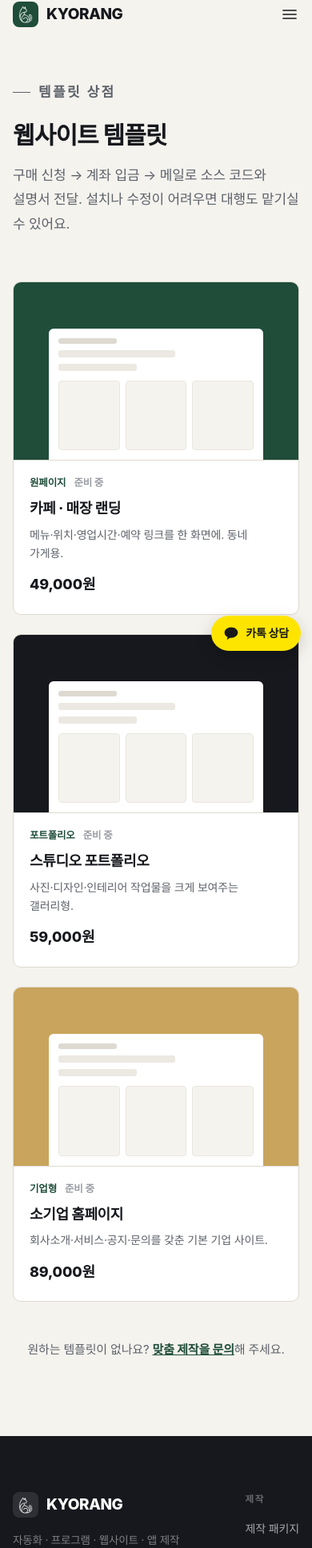
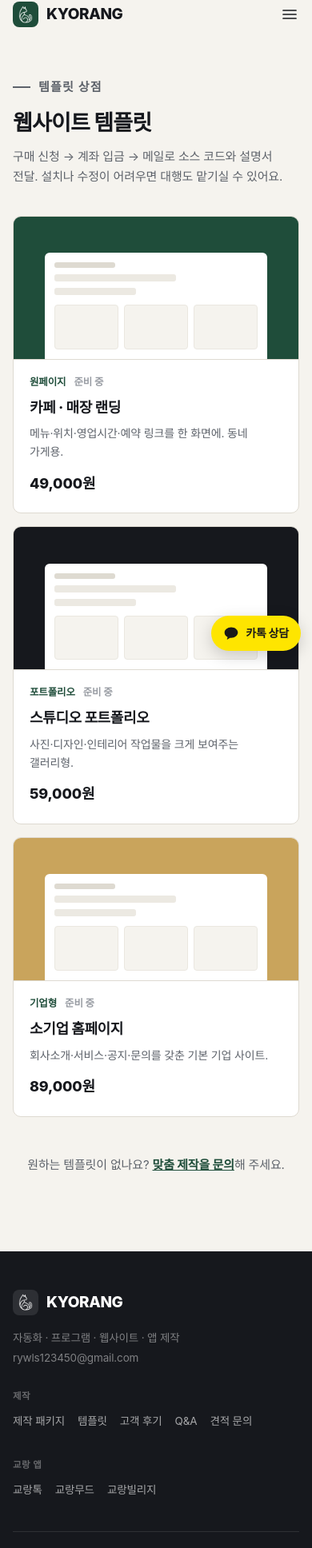
Before and after one commit to kyojin00/kyorang-www, a Next.js app: page /templates in a window 390 px wide. Shown: the part 16-1952 px from the top of the page at 80% size. Built offline with nearby package versions, Linux system fonts and the light colour scheme; a web font is replaced by a local one.

Commit message:
모바일 화면 다듬기: 히어로·서비스·푸터 배치, 한글 라벨 자간
Co-Authored-By: Claude Opus 5.5 <noreply@anthropic.com>
Claude-Session: https://claude.ai/code/session_011SDeKAK3VFFfCiuMceXvoX

```diff
--- a/src/app/globals.css
+++ b/src/app/globals.css
@@ -40,7 +40,7 @@ svg{display:block;}
 .wrap.narrow{max-width:820px;}
 
 /* 섹션 머리 작은 글씨 */
-.label{display:flex;align-items:center;gap:10px;font-size:12.5px;font-weight:700;letter-spacing:.14em;text-transform:uppercase;color:var(--coral);margin-bottom:20px;}
+.label{display:flex;align-items:center;gap:10px;font-size:12.5px;font-weight:700;letter-spacing:.08em;text-transform:uppercase;color:var(--coral);margin-bottom:20px;}
 .label::before{content:"";width:22px;height:1.5px;background:currentColor;}
 .sec-head.center .label{justify-content:center;}
 .label.on-dark{color:var(--honey);}
@@ -228,7 +228,7 @@ footer{background:var(--ink);color:#fff;padding:70px 0 44px;}
 .ft-brand{max-width:300px;}
 .ft-brand .brand-name{color:#fff;}
 .ft-brand p{font-size:13.5px;color:rgba(255,255,255,.45);line-height:1.85;margin-top:16px;}
-.ft-col h5{font-size:11.5px;font-weight:700;letter-spacing:.14em;color:rgba(255,255,255,.35);margin-bottom:16px;}
+.ft-col h5{font-size:11.5px;font-weight:700;letter-spacing:.04em;color:rgba(255,255,255,.35);margin-bottom:16px;}
 .ft-col a,.ft-col span{display:block;font-size:14px;color:rgba(255,255,255,.62);margin-bottom:11px;transition:color .2s;}
 .ft-col a:hover{color:#fff;}
 .ft-info{font-size:12.5px;color:rgba(255,255,255,.35);line-height:1.95;border-top:1px solid rgba(255,255,255,.1);padding-top:26px;}
@@ -314,7 +314,7 @@ footer{background:var(--ink);color:#fff;padding:70px 0 44px;}
 .cs-feat h3{font-size:17px;font-weight:800;margin-bottom:8px;}
 .cs-feat p{font-size:14px;line-height:1.7;color:rgba(255,255,255,.6);}
 .cs-foot{display:grid;grid-template-columns:1fr 1fr;gap:40px;margin-top:40px;}
-.cs-sub{font-size:12.5px;font-weight:700;letter-spacing:.12em;color:rgba(255,255,255,.45);margin-bottom:12px;}
+.cs-sub{font-size:12.5px;font-weight:700;letter-spacing:.04em;color:rgba(255,255,255,.45);margin-bottom:12px;}
 .cs-principles{list-style:none;display:flex;flex-direction:column;gap:8px;}
 .cs-principles li{font-size:15px;font-weight:600;}
 .cs-principles li::before{content:"— ";color:var(--honey);}
@@ -395,3 +395,49 @@ footer{background:var(--ink);color:#fff;padding:70px 0 44px;}
   .cs-flow li + li::before{left:50%;top:-11px;transform:translateX(-50%) rotate(90deg);}
   .cs-feat{padding-right:0;}
 }
+
+/* ===== 휴대폰 화면 다듬기 ===== */
+@media(max-width:560px){
+  body{font-size:15px;}
+  .label{font-size:12px;margin-bottom:14px;}
+  section.block{padding:64px 0;}
+  .sec-head{margin-bottom:36px;}
+  .sec-head h1,.sec-head h2{font-size:27px;line-height:1.3;}
+  .sec-head p{font-size:15px;line-height:1.7;margin-top:12px;}
+
+  .hero{padding:104px 0 52px;}
+  .hero h1{font-size:34px;line-height:1.22;margin-bottom:18px;}
+  .hero p.lead{font-size:15.5px;line-height:1.75;margin-bottom:28px;}
+  .hero-actions .btn{flex:1;padding:14px 12px;font-size:14.5px;}
+  .hero-visual{display:none;}
+
+  .svc-list{grid-template-columns:1fr;}
+  .svc-list li,.svc-list li:first-child{display:grid;grid-template-columns:28px 1fr;column-gap:8px;padding:20px 0;}
+  .svc-list li + li{border-top:1px solid var(--line);}
+  .svc-n{margin:3px 0 0;}
+  .svc-list h2{font-size:17px;margin-bottom:4px;}
+  .svc-list p{grid-column:2;font-size:14px;line-height:1.65;}
+
+  .pkg{padding:26px 22px;}
+  .pkg-price{font-size:28px;margin:18px 0 16px;}
+  .pkg-maint{padding:20px 18px;}
+
+  .cs-meta{margin:-16px 0 28px;}
+  .cs-flow li{padding:18px 20px;}
+  .cs-feat{padding:20px 0;}
+  .cs-feat h3{font-size:16px;}
+  .cs-feat p{font-size:13.5px;}
+
+  .tpl-thumb{aspect-ratio:16/8;padding:16px 16px 0;}
+  .tpl-grid{gap:16px;}
+
+  .cta-box{padding:36px 22px;}
+  .cta-box h2{font-size:24px;}
+  .cta-box p{font-size:14.5px;}
+
+  footer{padding:48px 0 96px;}
+  .ft-top{flex-direction:column;gap:26px;margin-bottom:32px;}
+  .ft-col h5{margin-bottom:10px;}
+  .ft-col a,.ft-col span{display:inline-block;margin:0 16px 8px 0;font-size:13.5px;}
+  .ft-info{font-size:12px;line-height:1.85;}
+}
```
